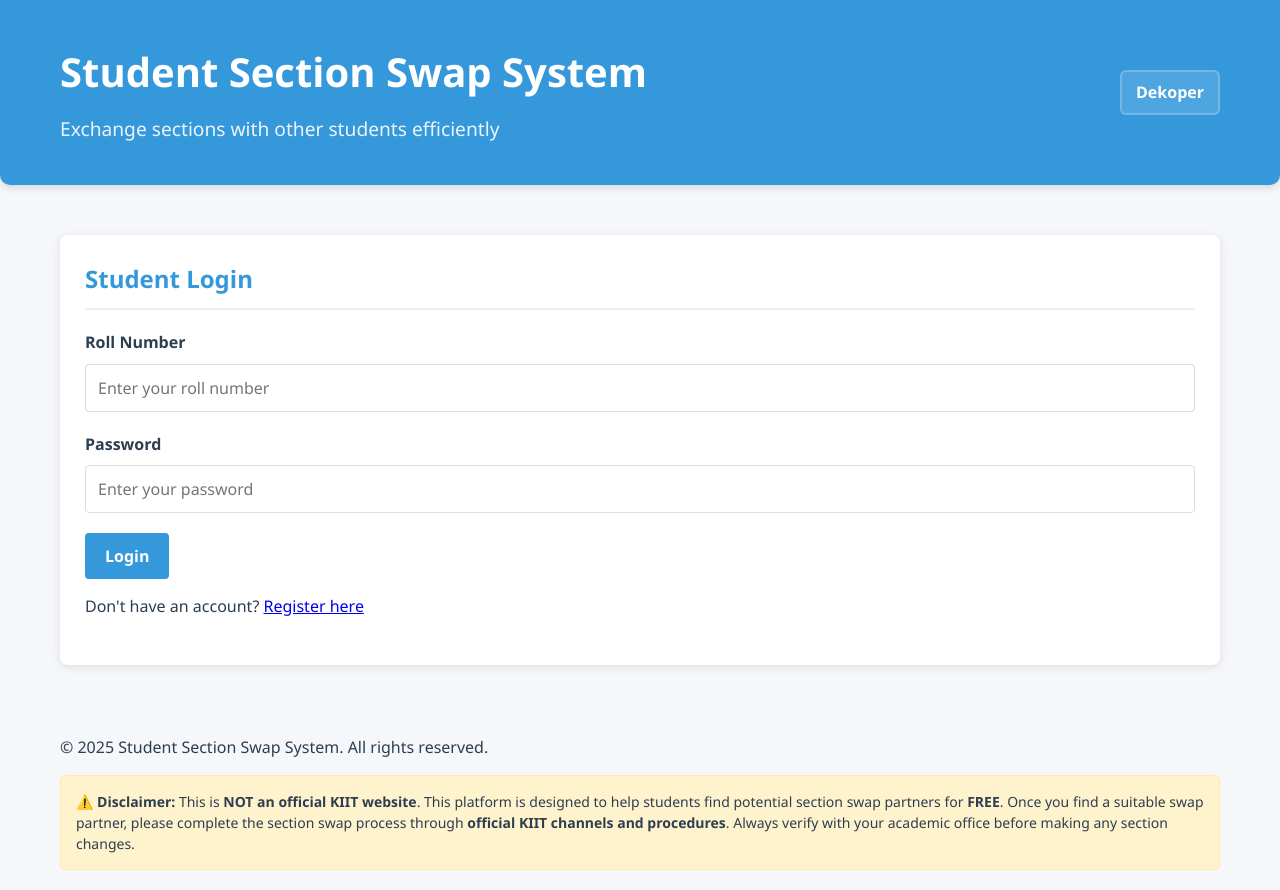
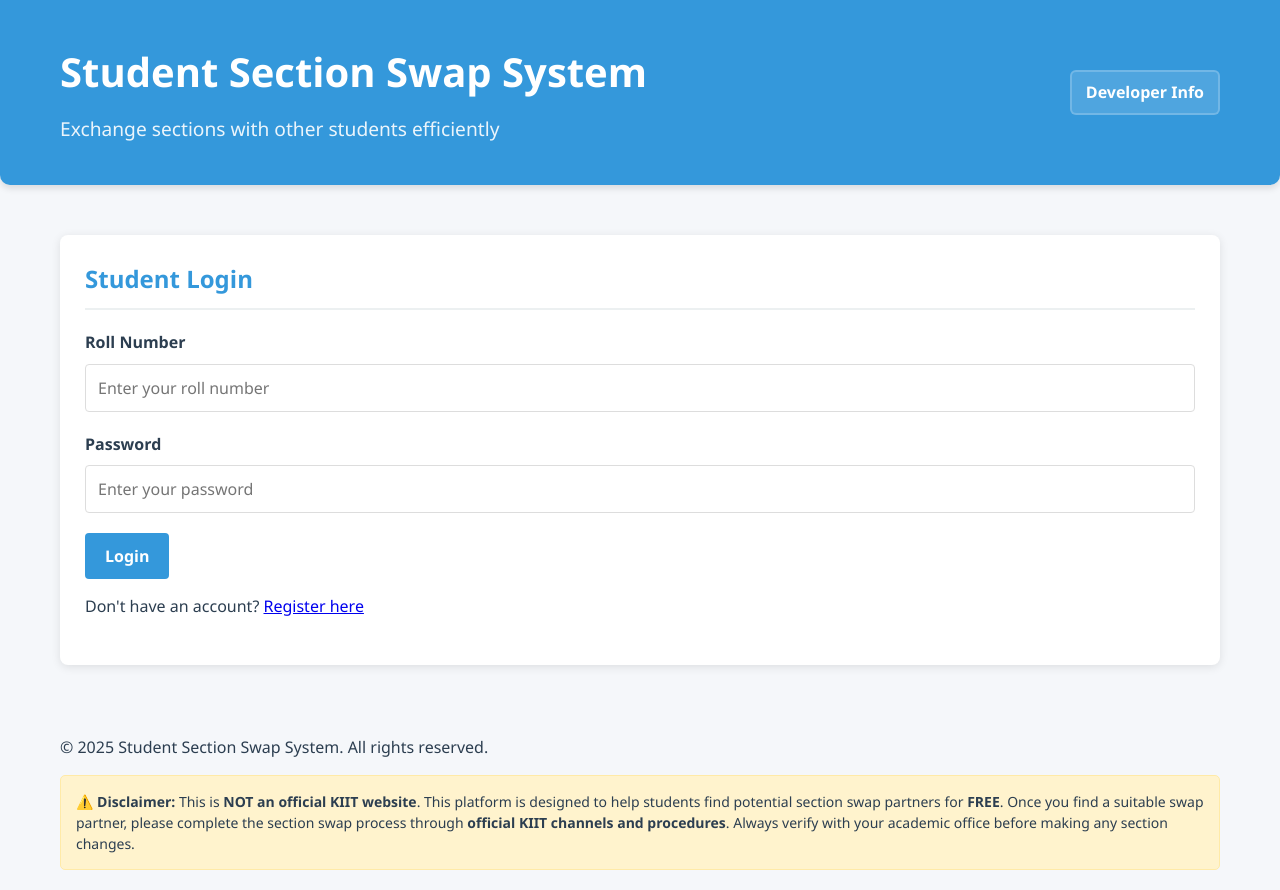
Before and after one commit to Pushkarjay/Section-Swap-KIIT, a website: page index.html in a window 1280 px wide. Drawn offline with Linux system fonts and the light colour scheme.

Commit message:
Fix spelling: Dekoper -> Developer Info

```diff
--- a/index.html
+++ b/index.html
@@ -694,8 +694,8 @@
                 <p class="subtitle">Exchange sections with other students efficiently</p>
             </div>
             <div class="header-actions">
-                <!-- Dekoper button: opens developer page -->
-                <a class="dekoper-btn" href="dekoper.html" title="Developer Info (Pushkarjay Ajay)">Dekoper</a>
+                <!-- Developer Info button: opens developer page -->
+                <a class="dekoper-btn" href="dekoper.html" title="Developer Info (Pushkarjay Ajay)">Developer Info</a>
             </div>
         </div>
     </header>
```
